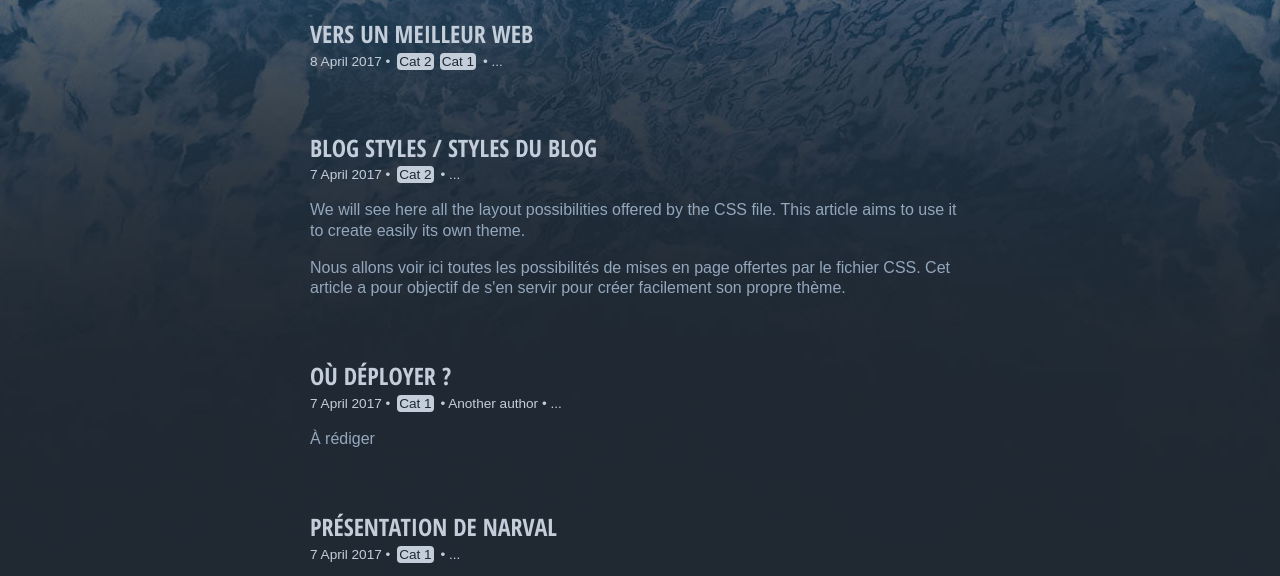
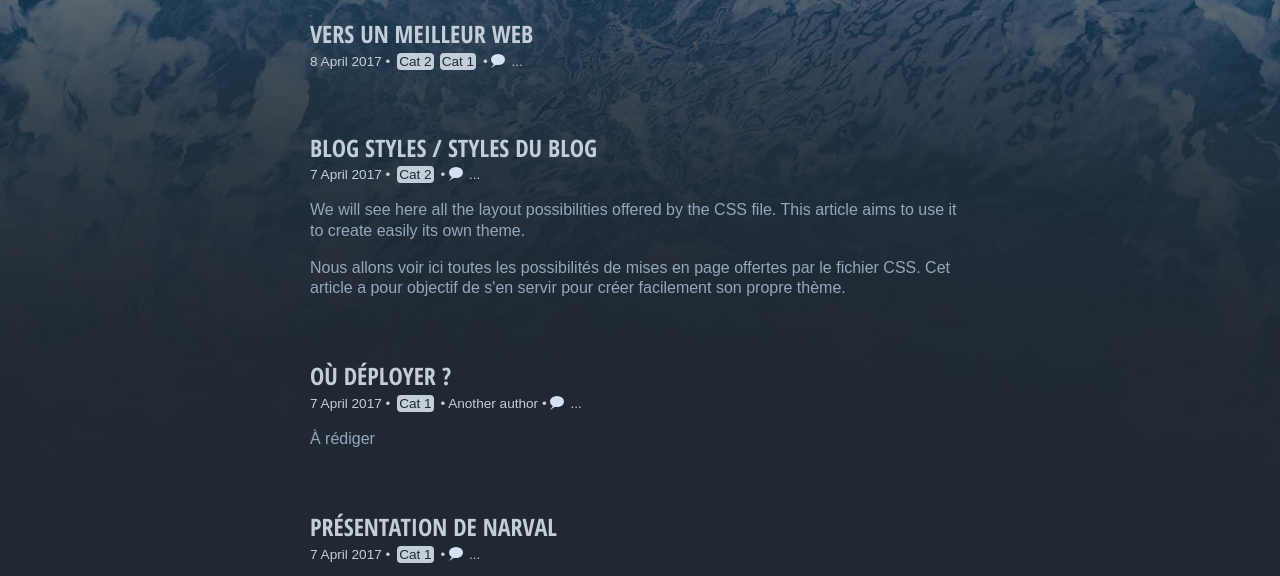
Before and after one commit to narvaldemo/narvaldemo.github.io, a plain HTML site: page index.html in a window 1280 px wide. Shown: the part 290-866 px from the top of the page. Drawn offline with Linux system fonts and the light colour scheme.

Commit message:
comments counter

```diff
--- a/index.html
+++ b/index.html
@@ -29,12 +29,12 @@
 		</header>
 				<article>
 					<h2 class=postTitle><a href="https://narvaldemo.github.io/posts/vers-un-meilleur-web.html">Vers un meilleur web</a></h2>
-					<p class=postInfos>8 April 2017 • <a href="https://narvaldemo.github.io/cats/cat-2/index.html">Cat 2</a><a href="https://narvaldemo.github.io/cats/cat-1/index.html">Cat 1</a> • <span class="disqus-comment-count commentsCount" data-disqus-identifier="4">...</span></p>
+					<p class=postInfos>8 April 2017 • <a href="https://narvaldemo.github.io/cats/cat-2/index.html">Cat 2</a><a href="https://narvaldemo.github.io/cats/cat-1/index.html">Cat 1</a> • <span class="disqus-comment-count countComments" data-disqus-identifier="4">...</span></p>
 
 				</article>
 				<article>
 					<h2 class=postTitle><a href="https://narvaldemo.github.io/posts/blog-styles-sur-styles-du-blog.html">Blog styles / Styles du blog</a></h2>
-					<p class=postInfos>7 April 2017 • <a href="https://narvaldemo.github.io/cats/cat-2/index.html">Cat 2</a> • <span class="disqus-comment-count commentsCount" data-disqus-identifier="3">...</span></p>
+					<p class=postInfos>7 April 2017 • <a href="https://narvaldemo.github.io/cats/cat-2/index.html">Cat 2</a> • <span class="disqus-comment-count countComments" data-disqus-identifier="3">...</span></p>
 
 					<div class=postIntro>
 						<p>We will see here all the layout possibilities offered by the CSS file. This article aims to use it to create easily its own theme.</p><p>Nous allons voir ici toutes les possibilités de mises en page offertes par le fichier CSS. Cet article a pour objectif de s'en servir pour créer facilement son propre thème.</p>
@@ -42,7 +42,7 @@
 				</article>
 				<article>
 					<h2 class=postTitle><a href="https://narvaldemo.github.io/posts/où-déployer.html">Où déployer&nbsp;?</a></h2>
-					<p class=postInfos>7 April 2017 • <a href="https://narvaldemo.github.io/cats/cat-1/index.html">Cat 1</a> • Another author • <span class="disqus-comment-count commentsCount" data-disqus-identifier="2">...</span></p>
+					<p class=postInfos>7 April 2017 • <a href="https://narvaldemo.github.io/cats/cat-1/index.html">Cat 1</a> • Another author • <span class="disqus-comment-count countComments" data-disqus-identifier="2">...</span></p>
 
 					<div class=postIntro>
 						<p>À rédiger</p>
@@ -50,7 +50,7 @@
 				</article>
 				<article>
 					<h2 class=postTitle><a href="https://narvaldemo.github.io/posts/présentation-de-narval.html">Présentation de Narval</a></h2>
-					<p class=postInfos>7 April 2017 • <a href="https://narvaldemo.github.io/cats/cat-1/index.html">Cat 1</a> • <span class="disqus-comment-count commentsCount" data-disqus-identifier="1">...</span></p>
+					<p class=postInfos>7 April 2017 • <a href="https://narvaldemo.github.io/cats/cat-1/index.html">Cat 1</a> • <span class="disqus-comment-count countComments" data-disqus-identifier="1">...</span></p>
 
 					<div class=postIntro>
 						<p>Bienvenue sur ce blog.</p><p>Cet article, comme les trois autres qui sont présents par défaut sur ce blog, permet d'obtenir une démonstration du blog afin de pouvoir commencer à le personnaliser.</p>
```
Also changed, not shown: cats/cat-1/index.html (+3 -3 lines), cats/cat-1/page1.html (+3 -3 lines), page1.html (+4 -4 lines), 1 other file.
